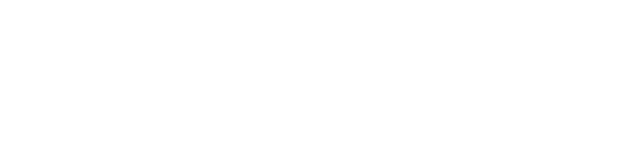
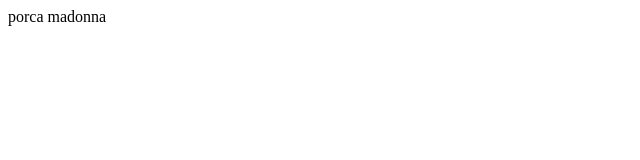
Before and after one commit to M4x28/test, a plain HTML site: page index.html in a window 1280 px wide. Shown: the whole page, without its empty margins (0-640 px from the left). Drawn offline with Linux system fonts and the light colour scheme.

Commit message:
Update index.html
neiè

```diff
--- a/index.html
+++ b/index.html
@@ -5,6 +5,6 @@
       </head>
 
   <body>
-
+    <p>porca madonna</p>
   </body>
 </html>
```
